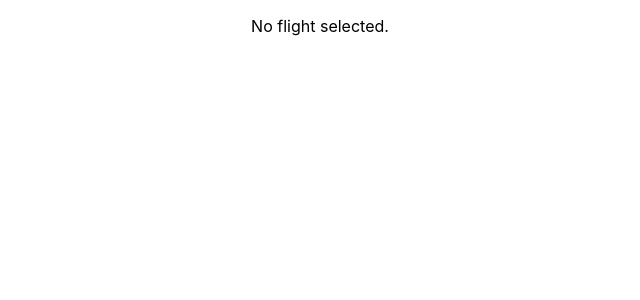
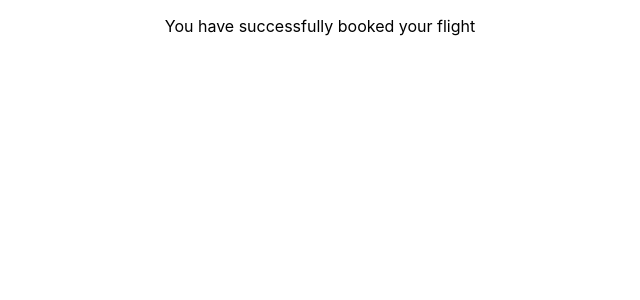
Before and after one commit to Mawiav08/silverback-g6-final-project, a React (Create React App) app: page /my-flight in a window 1280 px wide. Shown: the top 300 px of the page, without its empty margins (320-960 px from the left). Built offline with nearby package versions, Linux system fonts and the light colour scheme; data requests are answered from the project's data file.

Commit message:
final update

```diff
--- a/src/components/Myflight.js
+++ b/src/components/Myflight.js
@@ -16,7 +16,7 @@ const MyFlight = ({ selectedFlight }) => {
           <p><strong>Price:</strong> Ksh. {selectedFlight.price}</p>
         </div>
       )}
-      {!selectedFlight && <p>No flight selected.</p>} {/* Debugging statement */}
+      {!selectedFlight && <p>You have successfully booked your flight</p>} {/* Debugging statement */}
     </div>
   );
 };
```
Also changed, not shown: src/components/FlightList.js (deleted, +0 -18 lines).
